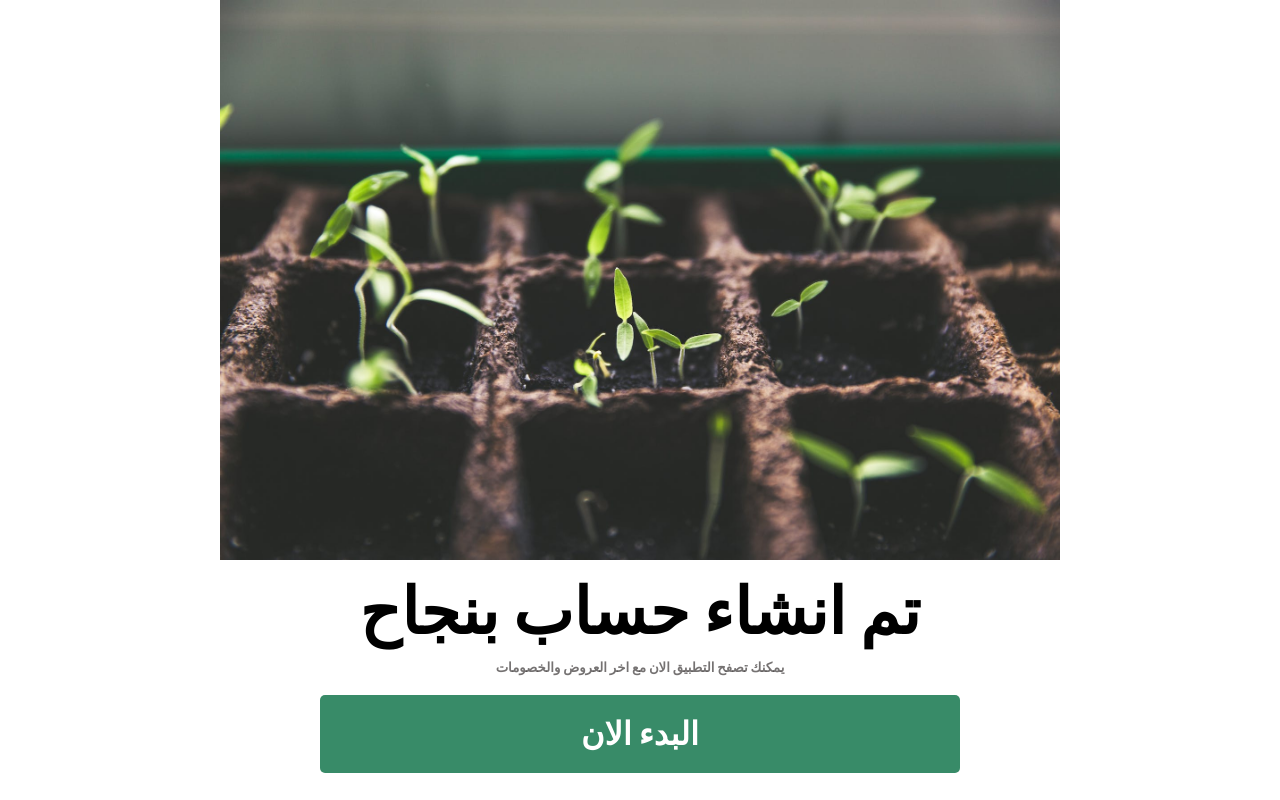
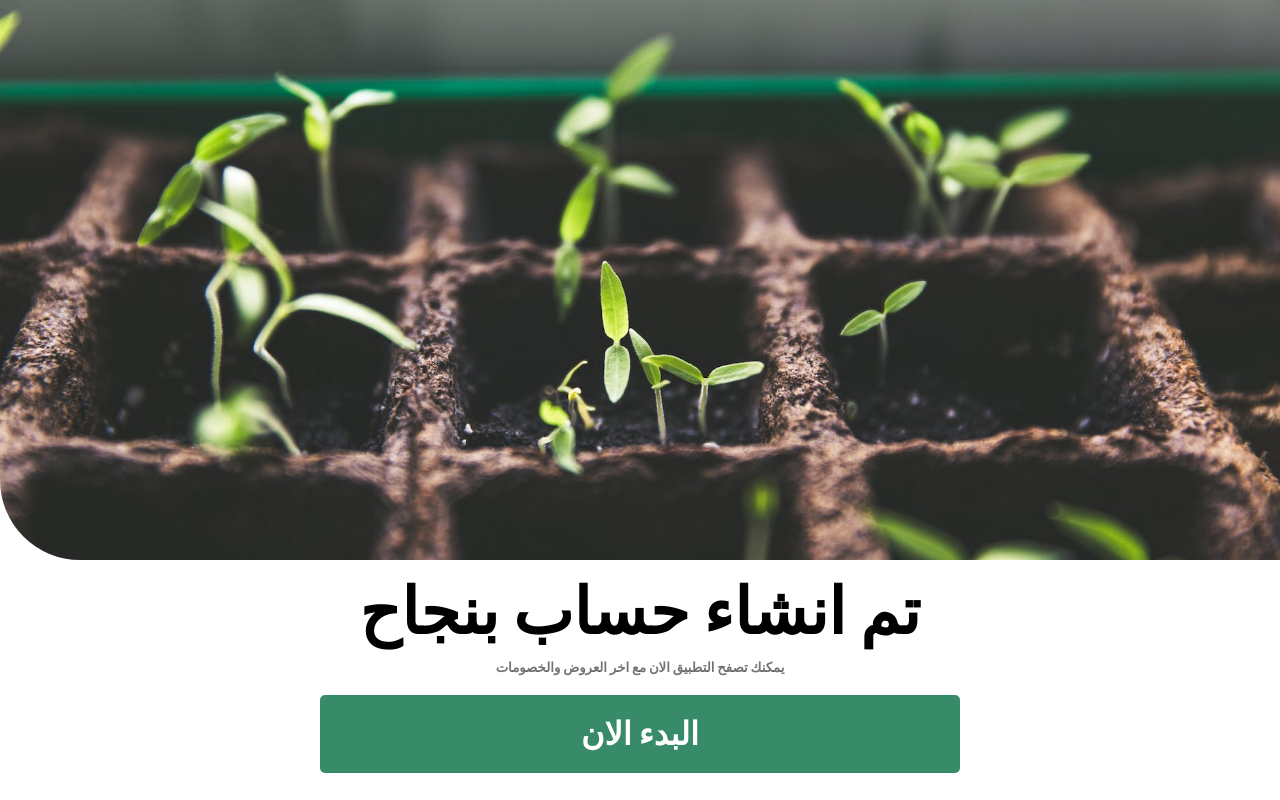
Before and after one commit to NETEROabdelrahman/monmon, a React (Vite) app: page /success in a window 1280 px wide. Built offline with nearby package versions, Linux system fonts and the light colour scheme.

Commit message:
updated media queries

```diff
--- a/src/index.css
+++ b/src/index.css
@@ -117,6 +117,12 @@
   border-bottom-left-radius: 80px;
 }
 
+@media (min-width:767px) {
+  .success img{
+    object-fit: cover;
+  }
+}
+
 .success h1{
   text-align: center;
 }
```
